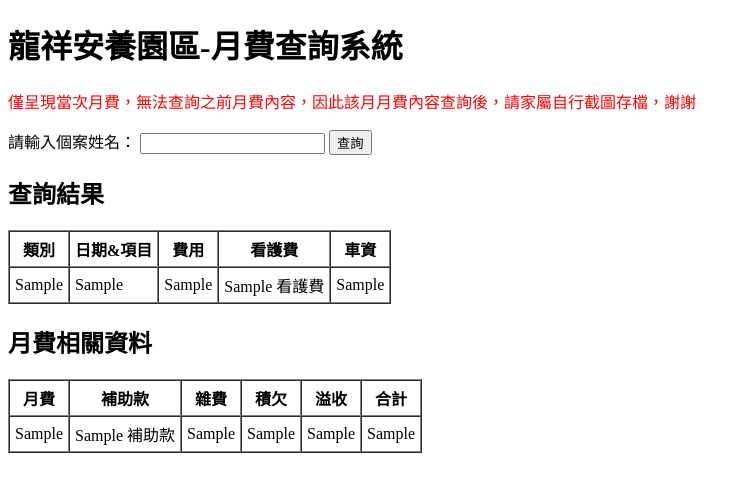
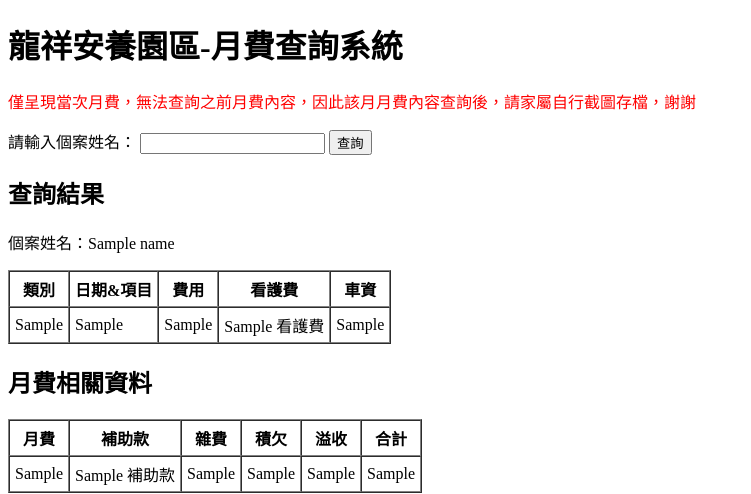
Before and after one commit to ls471471/expense-query-app, a Flask app: template templates/index.html in a window 1280 px wide. Shown: the top 494 px of the page, without its empty margins (0-751 px from the left). Run offline with Flask 3, Linux system fonts and the light colour scheme; the template is opened without the code that fills it: most values are stand-ins (such as "Sample title", 1, 10 or a date in 2020); parts of the project's set-up code (start-up, migrations or seed data) failed here and were passed over.

Commit message:
Update index.html

```diff
--- a/templates/index.html
+++ b/templates/index.html
@@ -15,6 +15,7 @@
 
     {% if results is not none %}
         <h2>查詢結果</h2>
+        <p>個案姓名：{{ name }}</p>
         <table border="1" cellpadding="5" cellspacing="0">
             <thead>
                 <tr>
```
